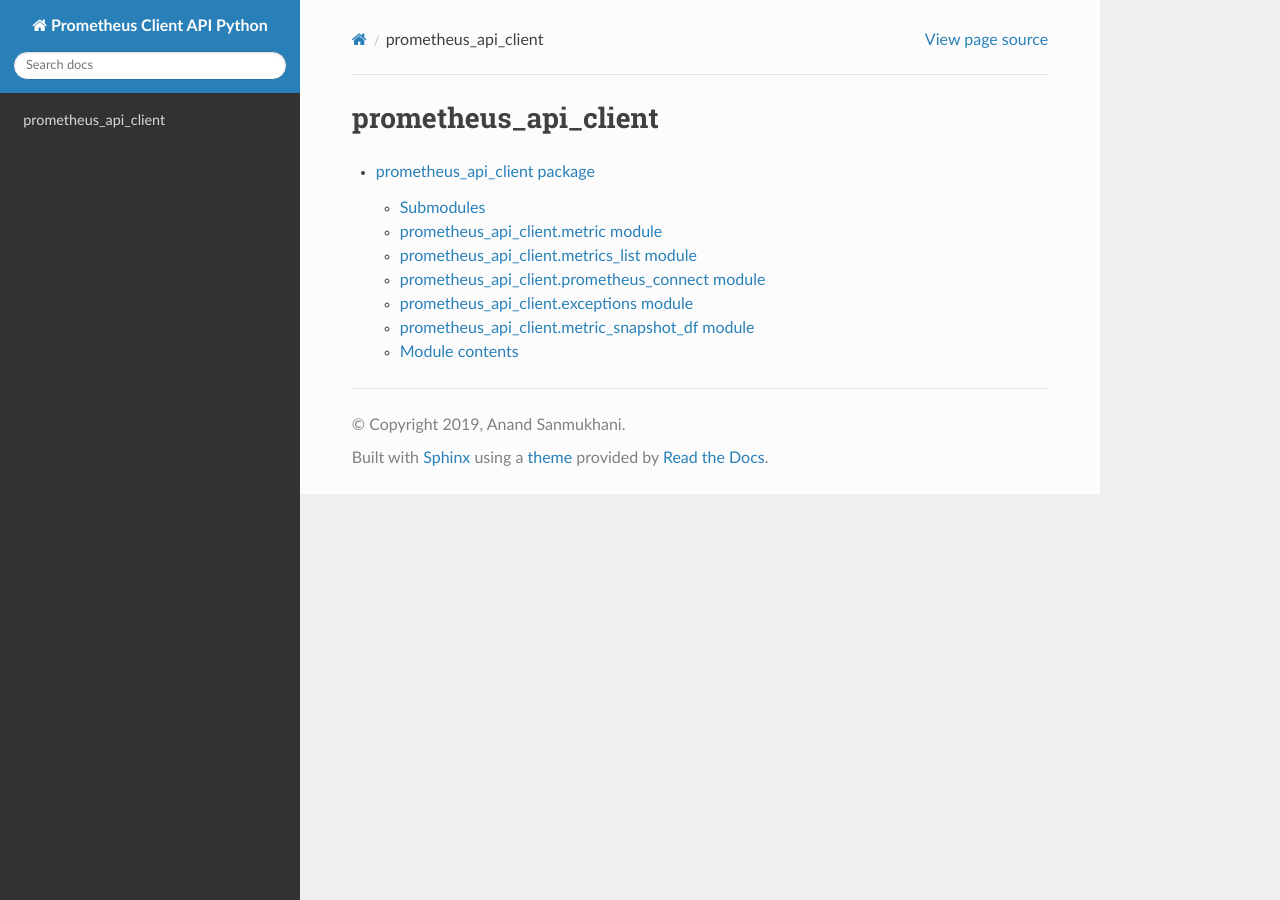
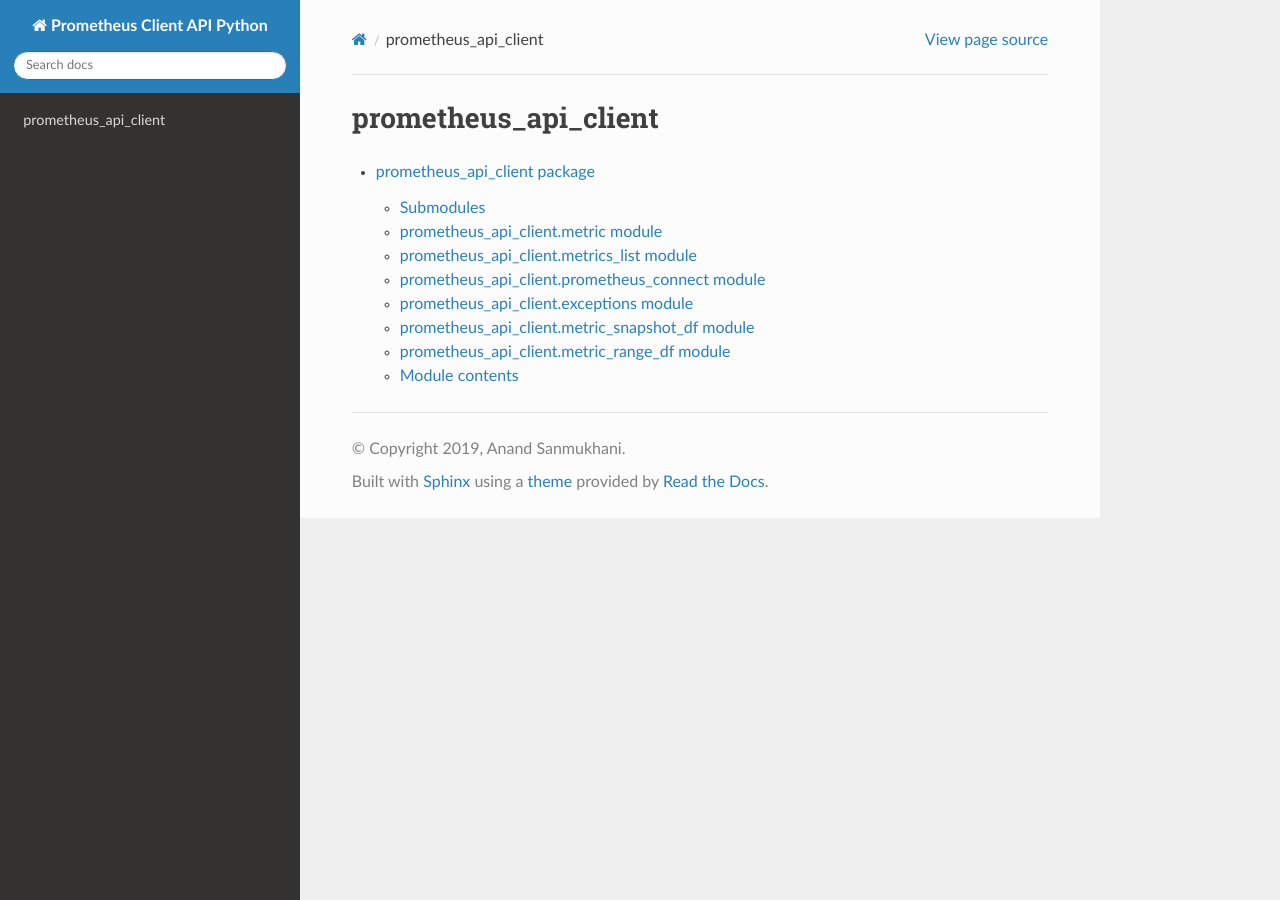
Before and after one commit to 4n4nd/prometheus-api-client-python, a Sphinx documentation site: the page built from docs/source/modules.rst, in a window 1280 px wide. Built offline with Sphinx 7.4.7 and the Read the Docs theme 2.0.0, drawn with Linux system fonts in a browser that asks for light colours.

Commit message:
Add MetricRangeDataFrame to RTD. Add sphinx to Pipfile. (#177)

```diff
--- a/docs/source/prometheus_api_client.rst
+++ b/docs/source/prometheus_api_client.rst
@@ -45,6 +45,14 @@ prometheus\_api\_client.metric\_snapshot\_df module
    :undoc-members:
    :show-inheritance:
 
+prometheus\_api\_client.metric\_range\_df module
+---------------------------------------------------
+
+.. automodule:: prometheus_api_client.metric_range_df
+   :members:
+   :undoc-members:
+   :show-inheritance:
+
 Module contents
 ---------------
 
```
Also changed, not shown: 2 other files.
